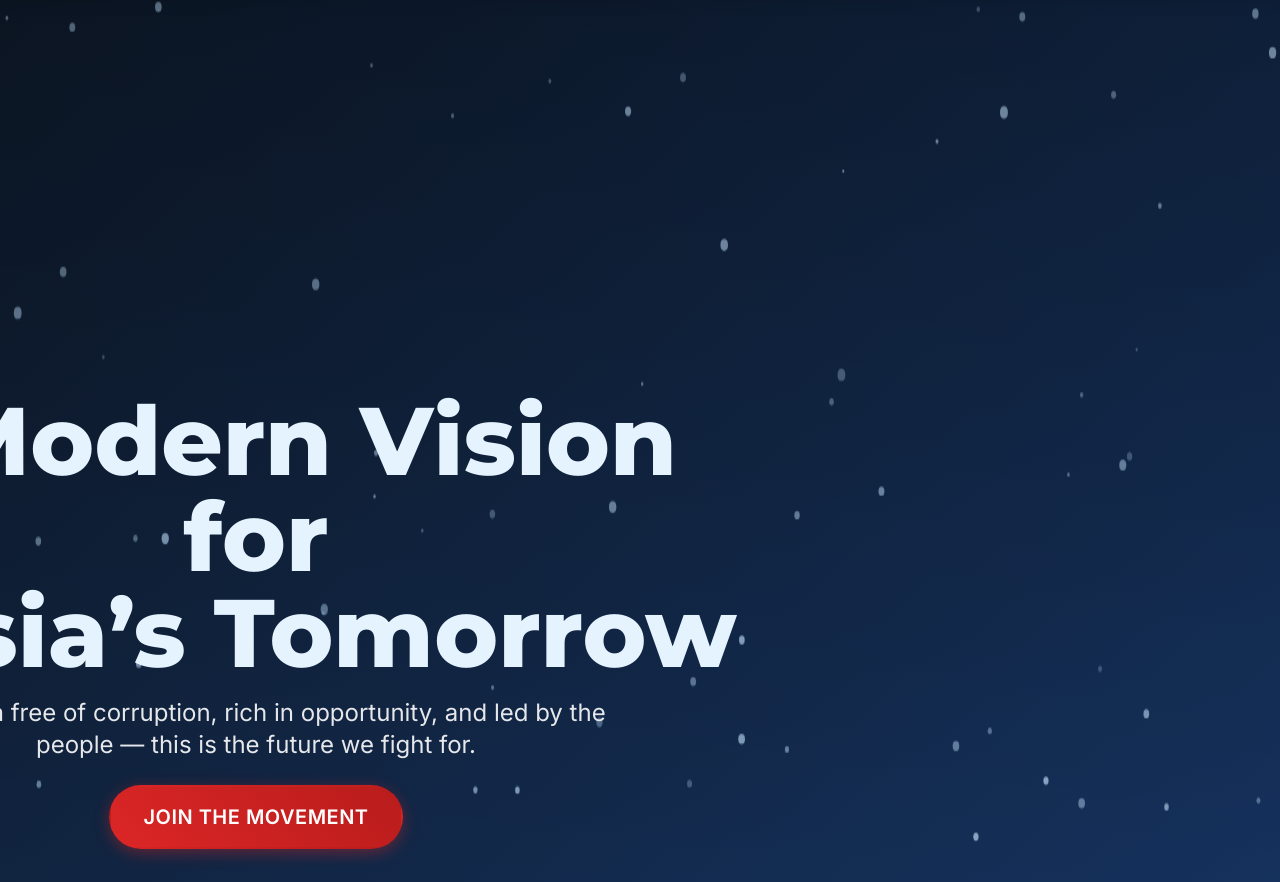
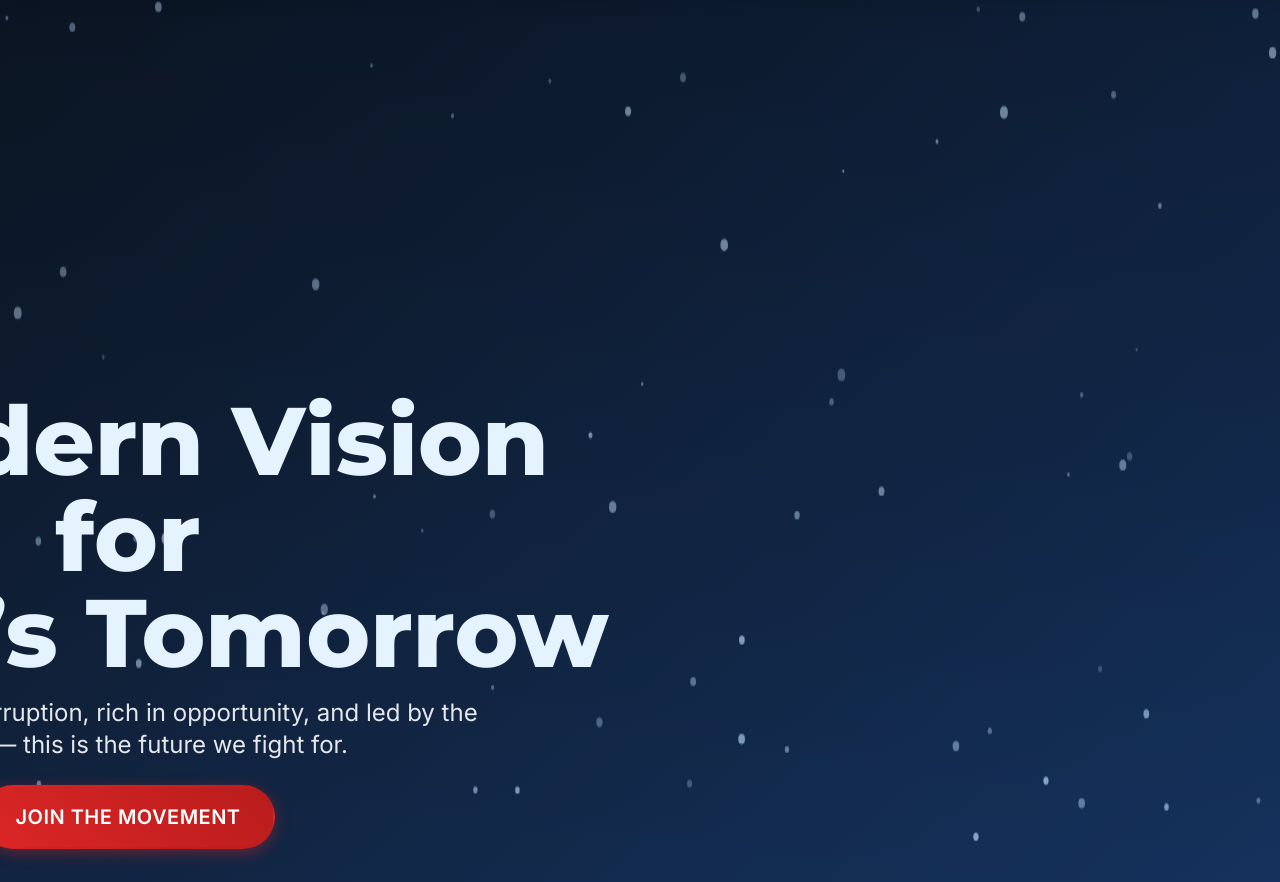
Before and after one commit to RFGR-Git/Russia-Of-The-Future, a plain HTML site: page index.html in a window 1280 px wide. Shown: the part 70-952 px from the top of the page. Drawn offline with nearby package versions, Linux system fonts and the light colour scheme.

Commit message:
Update index.html

```diff
--- a/index.html
+++ b/index.html
@@ -60,7 +60,7 @@
         .hero-content {
             position: absolute; /* Position absolutely within hero-section */
             top: 0%; /* Adjusted for higher initial position as requested */
-            left: 10%; /* Changed from 45% to 50% for true horizontal centering */
+            left: 0%; /* Changed from 45% to 50% for true horizontal centering */
             transform: translateX(-50%); /* Ensures perfect horizontal centering */
             display: flex; /* Use flexbox for internal centering */
             flex-direction: column; /* Stack items vertically */
```
